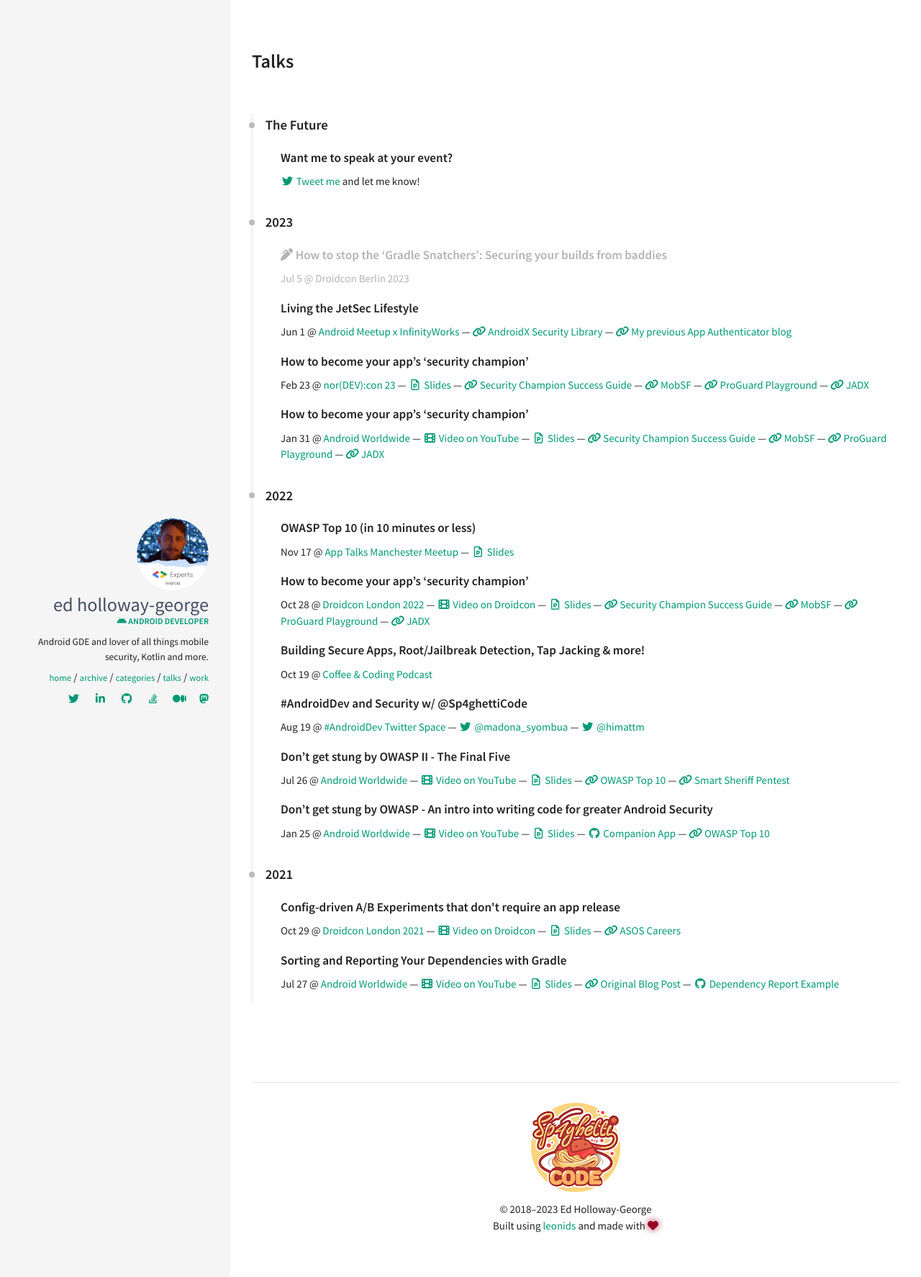
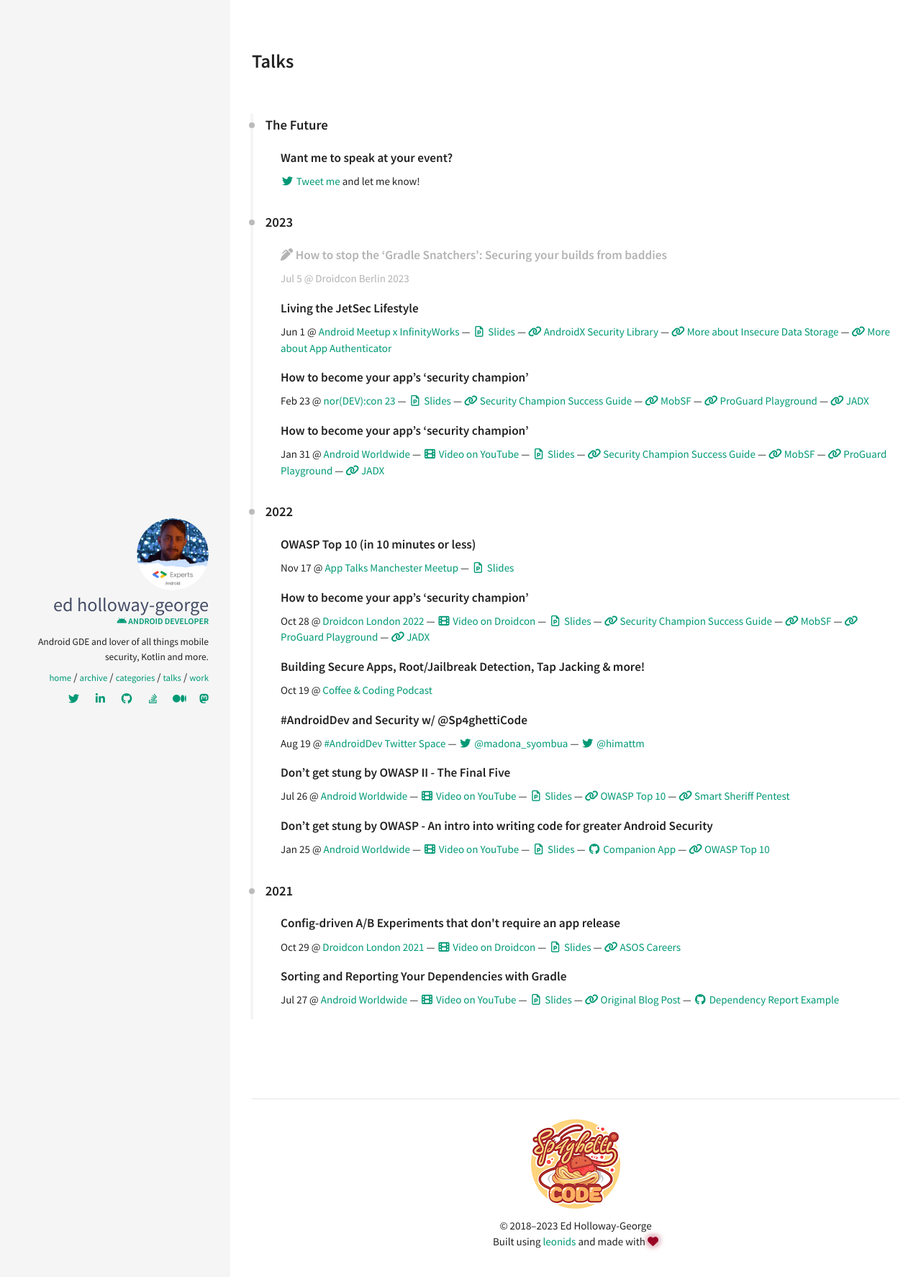
Before and after one commit to ed-george/ed-george.github.io, a Jekyll site: the page built from talks.html, in a window 1280 px wide. Shown: the top 1774 px of the page at 72% size. Built offline with Jekyll 4.4.1, drawn with Linux system fonts in a browser that asks for light colours; nearby versions of some CDN libraries.

Commit message:
Update talks.yaml

```diff
--- a/_data/index/talks.yaml
+++ b/_data/index/talks.yaml
@@ -25,10 +25,15 @@
     title: "Android Meetup x InfinityWorks"
     url: https://www.linkedin.com/posts/lara-thomas-836085156_mobilemeetup-androidmeetup-meetup-activity-7051511123921006592-wGB6
     date: '2023-06-01'
+  slides:
+    title: Slides
+    url: https://speakerdeck.com/sp4ghetticode/living-the-jetsec-lifestyle
   links:
   - title: "AndroidX Security Library"
     url: https://developer.android.com/jetpack/androidx/releases/security
-  - title: "My previous App Authenticator blog"
+  - title: "More about Insecure Data Storage"
+    url: https://www.spght.dev/articles/04-06-2022/owasp-m2
+  - title: "More about App Authenticator"
     url: https://www.spght.dev/articles/30-07-2021/jetpack-app-auth-library
 - title: "How to become your app’s ‘security champion’"
   event:
```
